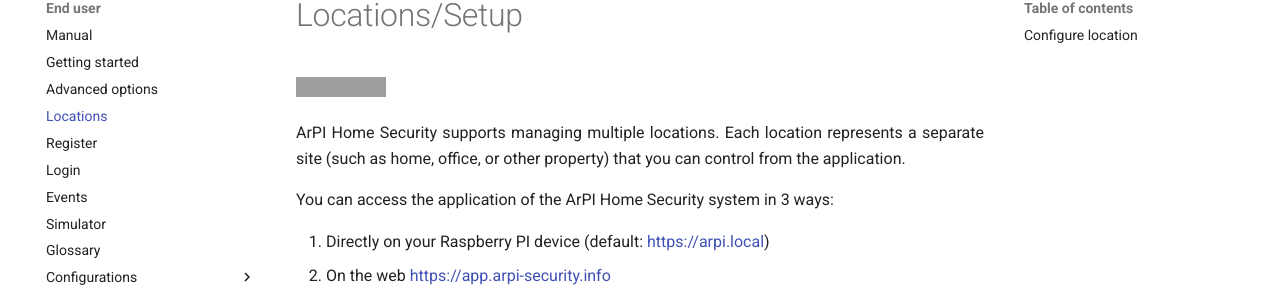
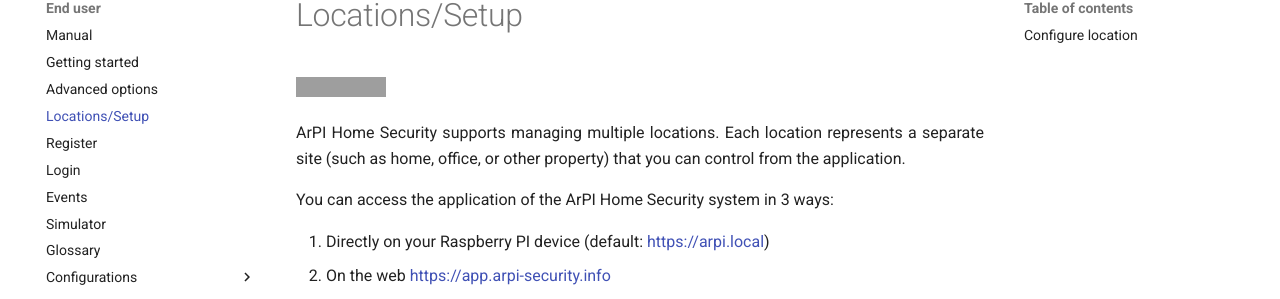
Before and after one commit to ArPIHomeSecurity/arpi_documentation, an MkDocs documentation site: the page built from docs/end_users/locations.md, in a window 1280 px wide. Shown: the part 151-450 px from the top of the page. Built offline with MkDocs 1.6.1 and Material for MkDocs 9.7.7, drawn with Linux system fonts in a browser that asks for light colours; comment, search, counter and statistics services are not loaded; grey boxes are pictures that could not be loaded.

Commit message:
Locations/setup menu title

```diff
--- a/mkdocs.yml
+++ b/mkdocs.yml
@@ -53,7 +53,7 @@
         - Manual: end_users/index.md
         - Getting started: end_users/getting_started.md
         - Advanced options: end_users/advanced_options.md
-        - Locations: end_users/locations.md
+        - Locations/Setup: end_users/locations.md
         - Register: end_users/register.md
         - Login: end_users/login.md
         - Events: end_users/events.md
```
